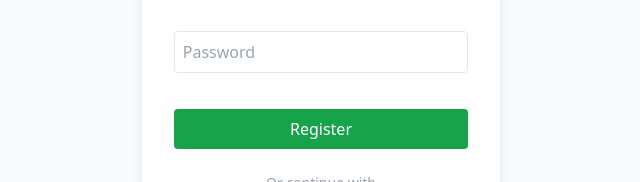
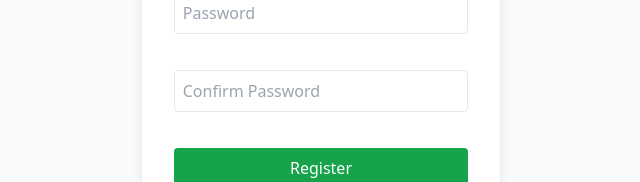
Before and after one commit to Only-Bugs/Nutri-buddy, a Vue app: page /auth in a window 1280 px wide. Both pictures are taken after a click on the button "Sign Up". Shown: the part 400-582 px from the top of the page, without its empty margins (319-959 px from the left). Built offline with nearby package versions, Linux system fonts and the light colour scheme.

Commit message:
Setup basic Input Sanitation
Signed-off-by: Shashank Prabhakar Reddy <pshashank0502@gmail.com>

```diff
--- a/package.json
+++ b/package.json
@@ -22,9 +22,11 @@
     "axios": "^1.12.1",
     "chart.js": "^4.5.0",
     "cors": "^2.8.5",
+    "dompurify": "^3.2.6",
     "dotenv": "^17.2.2",
     "express": "^5.1.0",
     "pinia": "^3.0.3",
+    "validator": "^13.15.15",
     "vee-validate": "^4.15.1",
     "vue": "^3.5.18",
     "vue-chartjs": "^5.3.2",
--- a/src/components/forms/LoginForm.vue
+++ b/src/components/forms/LoginForm.vue
@@ -1,11 +1,7 @@
 <script setup>
-/**
- * LoginForm.vue
- *
- * Handles user login with role-based redirect.
- */
 import { useForm, useField } from 'vee-validate'
 import * as yup from 'yup'
+import DOMPurify from 'dompurify'
 import { useAuthStore } from '../../store/auth'
 import { useRouter } from 'vue-router'
 
@@ -23,7 +19,12 @@ const { value: email, errorMessage: emailError, meta: emailMeta } = useField('em
 const { value: password, errorMessage: passwordError, meta: passwordMeta } = useField('password')
 
 const onSubmit = handleSubmit((formValues) => {
-  const success = auth.login(formValues)
+  const sanitized = {
+    email: DOMPurify.sanitize(formValues.email.trim()),
+    password: DOMPurify.sanitize(formValues.password.trim()),
+  }
+
+  const success = auth.login(sanitized)
   if (success) {
     if (auth.user.role === 'admin') {
       router.push('/admin')
--- a/src/components/forms/RegisterForm.vue
+++ b/src/components/forms/RegisterForm.vue
@@ -1,11 +1,7 @@
 <script setup>
-/**
- * RegisterForm.vue
- *
- * Handles user registration with UX-friendly validations.
- */
 import { useForm, useField } from 'vee-validate'
 import * as yup from 'yup'
+import DOMPurify from 'dompurify'
 import { useAuthStore } from '../../store/auth'
 import { useRouter } from 'vue-router'
 
@@ -15,16 +11,29 @@ const router = useRouter()
 const schema = yup.object({
   email: yup.string().email('Invalid email').required('Email is required'),
   password: yup.string().min(6, 'Min 6 characters').required('Password is required'),
+  confirmPassword: yup
+    .string()
+    .oneOf([yup.ref('password')], 'Passwords must match')
+    .required('Confirm Password is required'),
 })
 
 const { handleSubmit } = useForm({ validationSchema: schema })
 
 const { value: email, errorMessage: emailError, meta: emailMeta } = useField('email')
 const { value: password, errorMessage: passwordError, meta: passwordMeta } = useField('password')
+const {
+  value: confirmPassword,
+  errorMessage: confirmError,
+  meta: confirmMeta,
+} = useField('confirmPassword')
 
 const onSubmit = handleSubmit((formValues) => {
-  auth.register(formValues)
-  router.push('/login')
+  const sanitized = {
+    email: DOMPurify.sanitize(formValues.email.trim()),
+    password: DOMPurify.sanitize(formValues.password.trim()),
+  }
+  auth.register(sanitized)
+  router.push('/auth')
 })
 </script>
 
@@ -52,6 +61,17 @@ const onSubmit = handleSubmit((formValues) => {
         <span v-if="passwordMeta.touched" class="text-red-500 text-sm">{{ passwordError }}</span>
       </div>
     </div>
+    <div>
+      <input
+        v-model="confirmPassword"
+        type="password"
+        placeholder="Confirm Password"
+        class="border p-2 w-full rounded focus:outline-none focus:ring-2 focus:ring-green-500"
+      />
+      <div class="min-h-[20px]">
+        <span v-if="confirmMeta.touched" class="text-red-500 text-sm">{{ confirmError }}</span>
+      </div>
+    </div>
     <button
       type="submit"
       class="bg-green-600 hover:bg-green-700 text-white px-4 py-2 rounded w-full"
```
Also changed, not shown: 1 other file (tests, documents, lock files or other folders).
